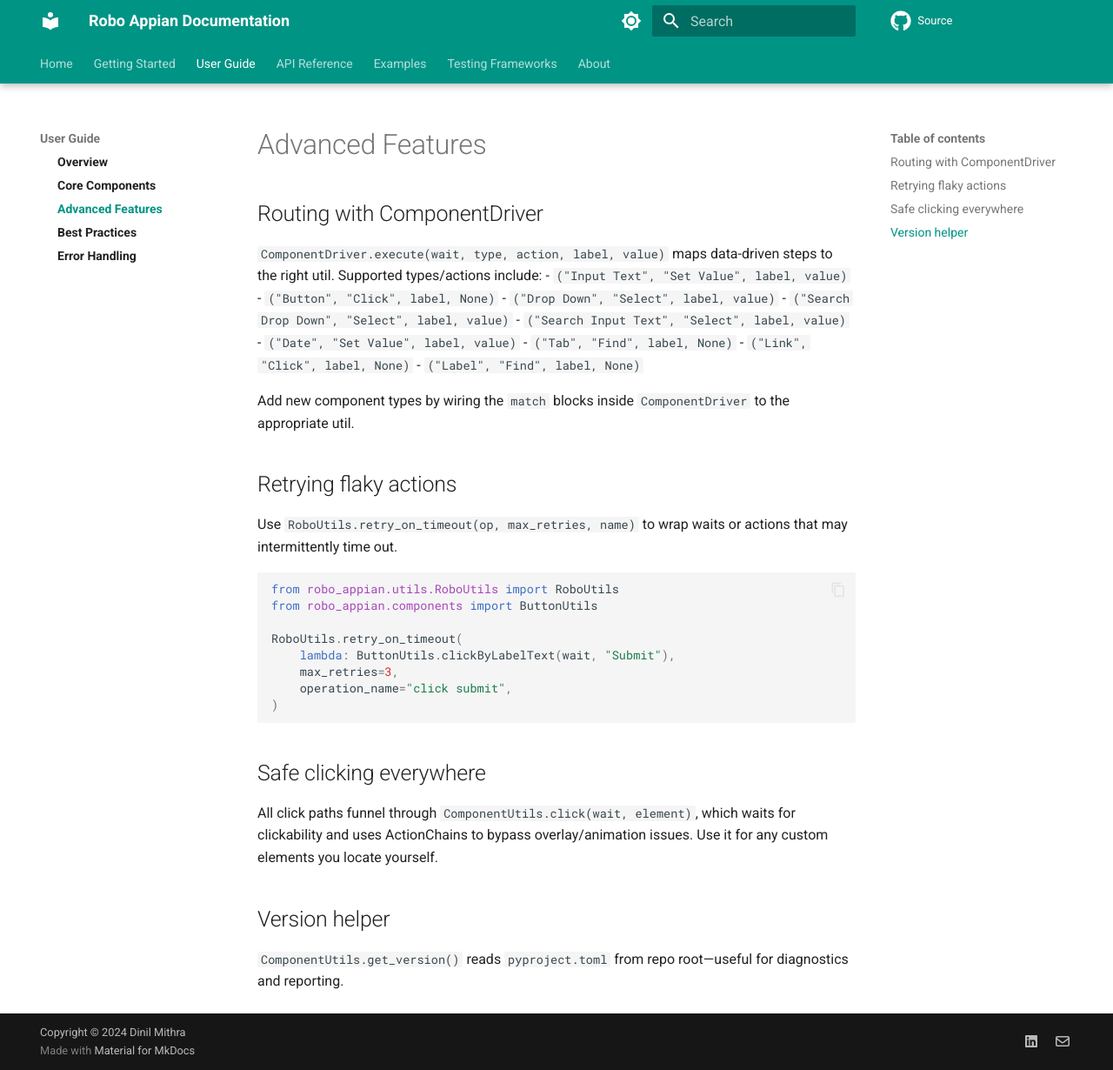
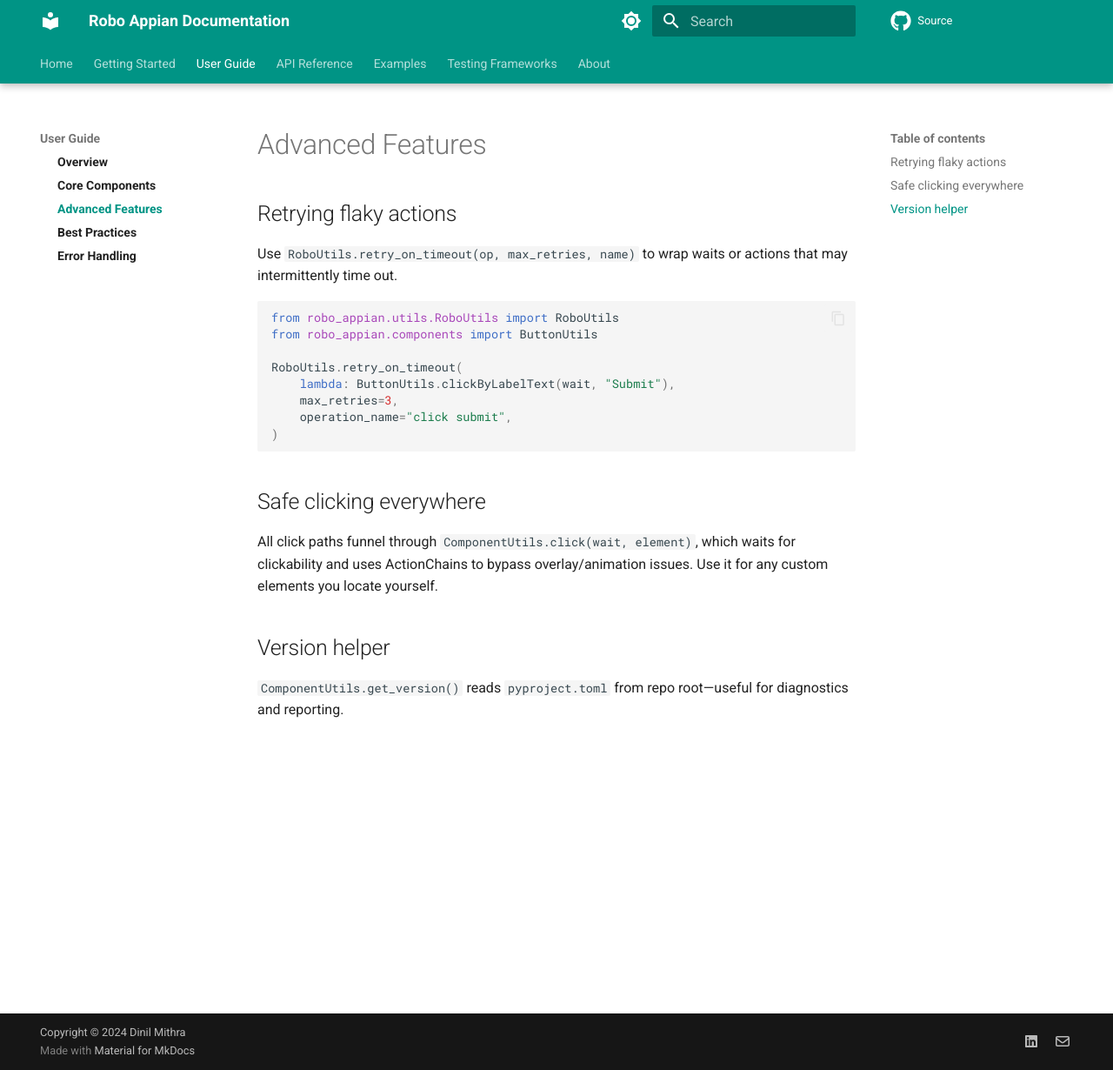
Before and after one commit to dinilmithra/robo_appian, an MkDocs documentation site: the page built from docs/user-guide/advanced.md, in a window 1280 px wide and 1230 px high. Shown: the whole window at 87% size. Built offline with MkDocs 1.6.1 and Material for MkDocs 9.7.7, drawn with Linux system fonts in a browser that asks for light colours; comment, search, counter and statistics services are not loaded; the version menu is left out.

Commit message:
Remove ComponentDriver routing section from advanced docs

```diff
--- a/docs/user-guide/advanced.md
+++ b/docs/user-guide/advanced.md
@@ -1,18 +1,4 @@
 # Advanced Features
-
-## Routing with ComponentDriver
-`ComponentDriver.execute(wait, type, action, label, value)` maps data-driven steps to the right util. Supported types/actions include:
-- `("Input Text", "Set Value", label, value)`
-- `("Button", "Click", label, None)`
-- `("Drop Down", "Select", label, value)`
-- `("Search Drop Down", "Select", label, value)`
-- `("Search Input Text", "Select", label, value)`
-- `("Date", "Set Value", label, value)`
-- `("Tab", "Find", label, None)`
-- `("Link", "Click", label, None)`
-- `("Label", "Find", label, None)`
-
-Add new component types by wiring the `match` blocks inside `ComponentDriver` to the appropriate util.
 
 ## Retrying flaky actions
 Use `RoboUtils.retry_on_timeout(op, max_retries, name)` to wrap waits or actions that may intermittently time out.
```
